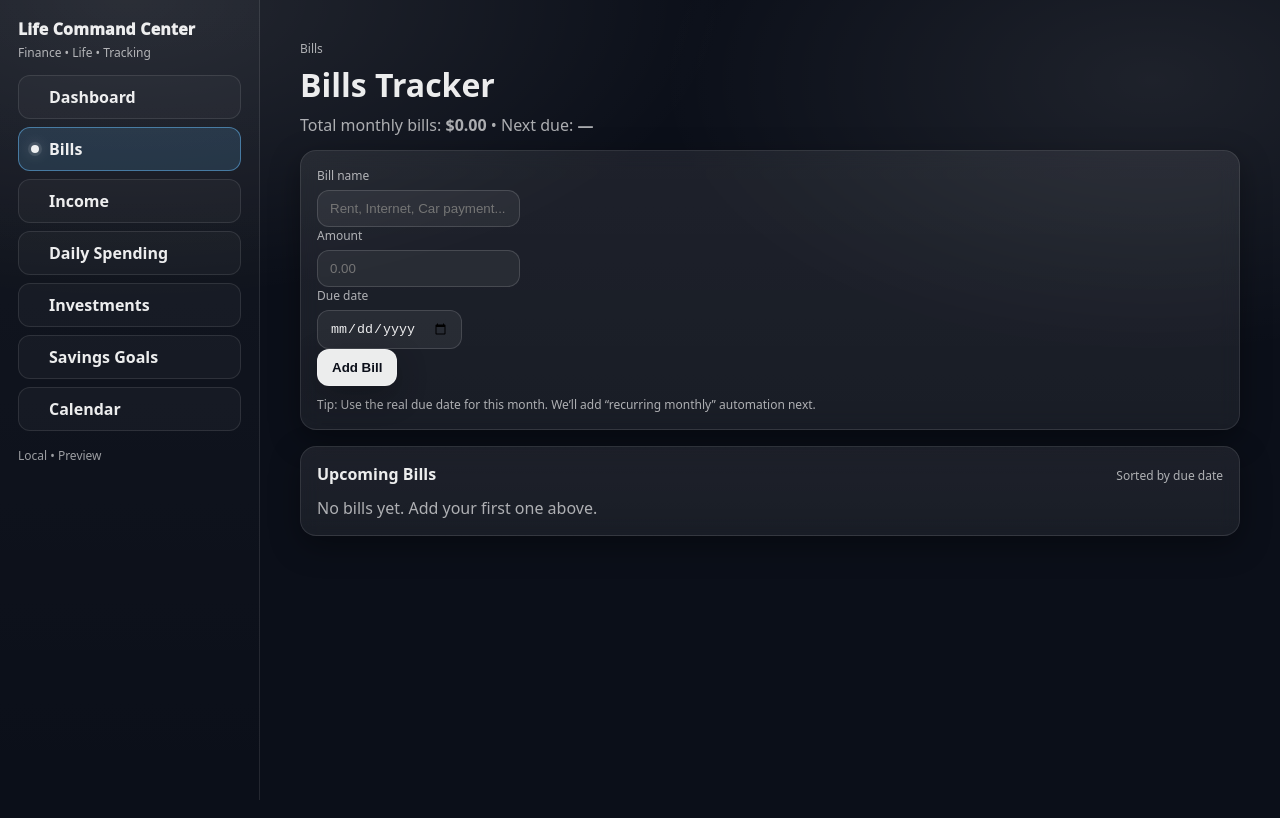
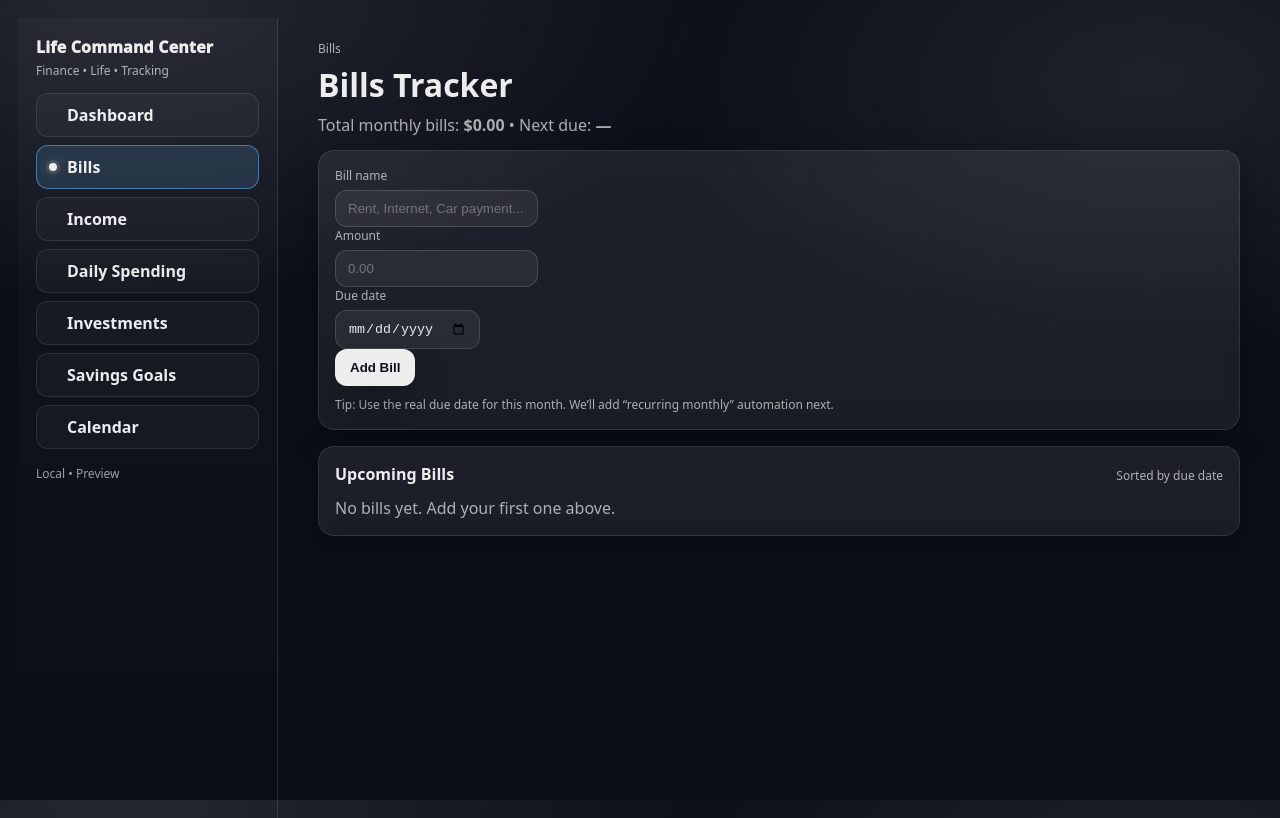
Before and after one commit to JDillard026/life-command-center, a Next.js app: page /bills in a window 1280 px wide. Built offline with nearby package versions, Linux system fonts and the light colour scheme.

Commit message:
Fix: make RippleProvider safe to prevent blank screen

```diff
--- /dev/null
+++ b/src/app/components/AppShell.jsx
@@ -0,0 +1,20 @@
+"use client";
+
+import SideNav from "./SideNav";
+import RippleProvider from "./RippleProvider";
+
+export default function AppShell({ children }) {
+  return (
+    <RippleProvider>
+      <div className="appLayout">
+        <aside className="appSide">
+          <SideNav />
+        </aside>
+
+        <main className="appMain">
+          {children}
+        </main>
+      </div>
+    </RippleProvider>
+  );
+}
--- a/src/app/components/RippleProvider.jsx
+++ b/src/app/components/RippleProvider.jsx
@@ -1,31 +1,5 @@
 "use client";
 
-import { useEffect } from "react";
-
-export default function RippleProvider() {
-  useEffect(() => {
-    function handleMouseDown(e) {
-      const btn = e.target.closest(".btn, .btnGhost");
-      if (!btn) return;
-
-      const rect = btn.getBoundingClientRect();
-      const x = e.clientX - rect.left;
-      const y = e.clientY - rect.top;
-
-      const dot = document.createElement("span");
-      dot.className = "rippleDot";
-      dot.style.left = `${x}px`;
-      dot.style.top = `${y}px`;
-      dot.style.width = "8px";
-      dot.style.height = "8px";
-
-      btn.appendChild(dot);
-      setTimeout(() => dot.remove(), 650);
-    }
-
-    document.addEventListener("mousedown", handleMouseDown);
-    return () => document.removeEventListener("mousedown", handleMouseDown);
-  }, []);
-
-  return null;
+export default function RippleProvider({ children }) {
+  return children;
 }
--- a/src/app/globals.css
+++ b/src/app/globals.css
@@ -425,3 +425,27 @@ body{
   font-weight: 950;
   letter-spacing: -0.02em;
 }
+/* ===== APP LAYOUT ===== */
+.appLayout{
+  min-height: 100vh;
+  display: grid;
+  grid-template-columns: 260px 1fr;
+  gap: 18px;
+  padding: 18px;
+}
+
+.appSide{
+  position: sticky;
+  top: 18px;
+  align-self: start;
+  height: calc(100vh - 36px);
+}
+
+.appMain{
+  min-width: 0;
+}
+
+/* Make the page containers not double-pad inside appMain */
+.appMain .container{
+  padding: 0;
+}
--- a/src/app/layout.jsx
+++ b/src/app/layout.jsx
@@ -1,20 +1,16 @@
 import "./globals.css";
-import SideNav from "./components/SideNav";
-import RippleProvider from "./components/RippleProvider";
+import AppShell from "./components/AppShell";
 
-export const metadata = { title: "Life Command Center" };
+export const metadata = {
+  title: "Life Command Center",
+  description: "Finance + Life tracking",
+};
 
 export default function RootLayout({ children }) {
   return (
     <html lang="en">
       <body>
-        <RippleProvider />
-        <div className="appShell">
-          <SideNav />
-          <div className="appMain">
-            {children}
-          </div>
-        </div>
+        <AppShell>{children}</AppShell>
       </body>
     </html>
   );
```
